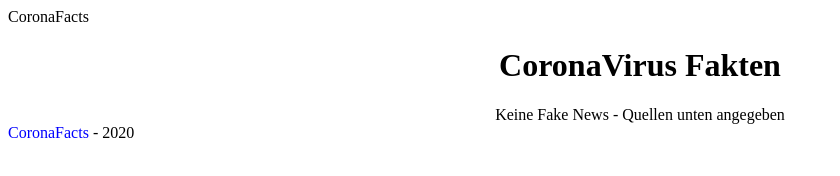
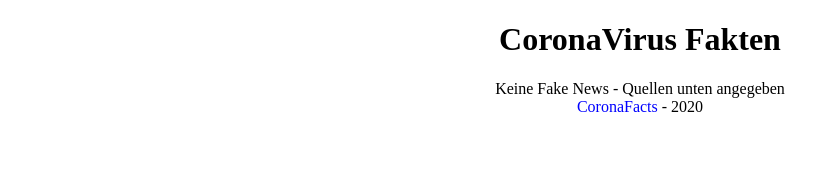
Before and after one commit to LPTP1Dev/coronafacts, a plain HTML site: page index.html in a window 1280 px wide. Shown: the whole page, without its empty margins (0-840 px from the left). Drawn offline with Linux system fonts and the light colour scheme.

Commit message:
Update index.html

```diff
--- a/index.html
+++ b/index.html
@@ -7,12 +7,7 @@
   </head>
 
   <body>
-    <!-- Header -->
-    <header class="header">
-      <span>CoronaFacts</span>
-    </header>
-
-    <!-- main Text -->
+        <!-- main Text -->
     <div class="main">
       <center>
       <h1> CoronaVirus Fakten</h1>
@@ -20,8 +15,10 @@
       </center>
 
       <!-- Footer -->
-    <footer id="copyright">
+    <footer id="footer">
+      <center>
       <a style="color: #0000ff;">CoronaFacts</a> - <script>document.write(new Date().getFullYear());</script>
+      </center>
     </footer>
   </body>
 
```
